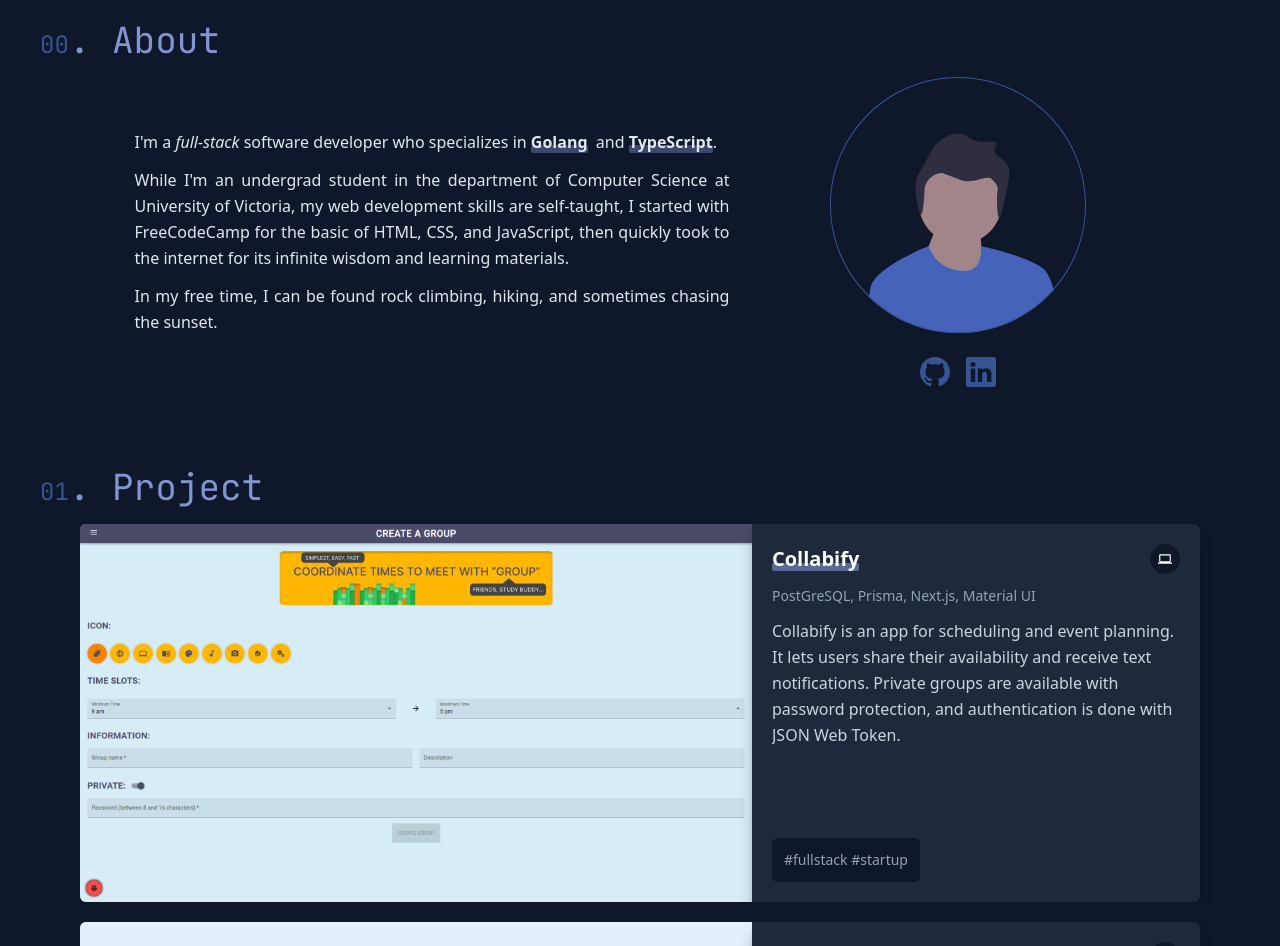
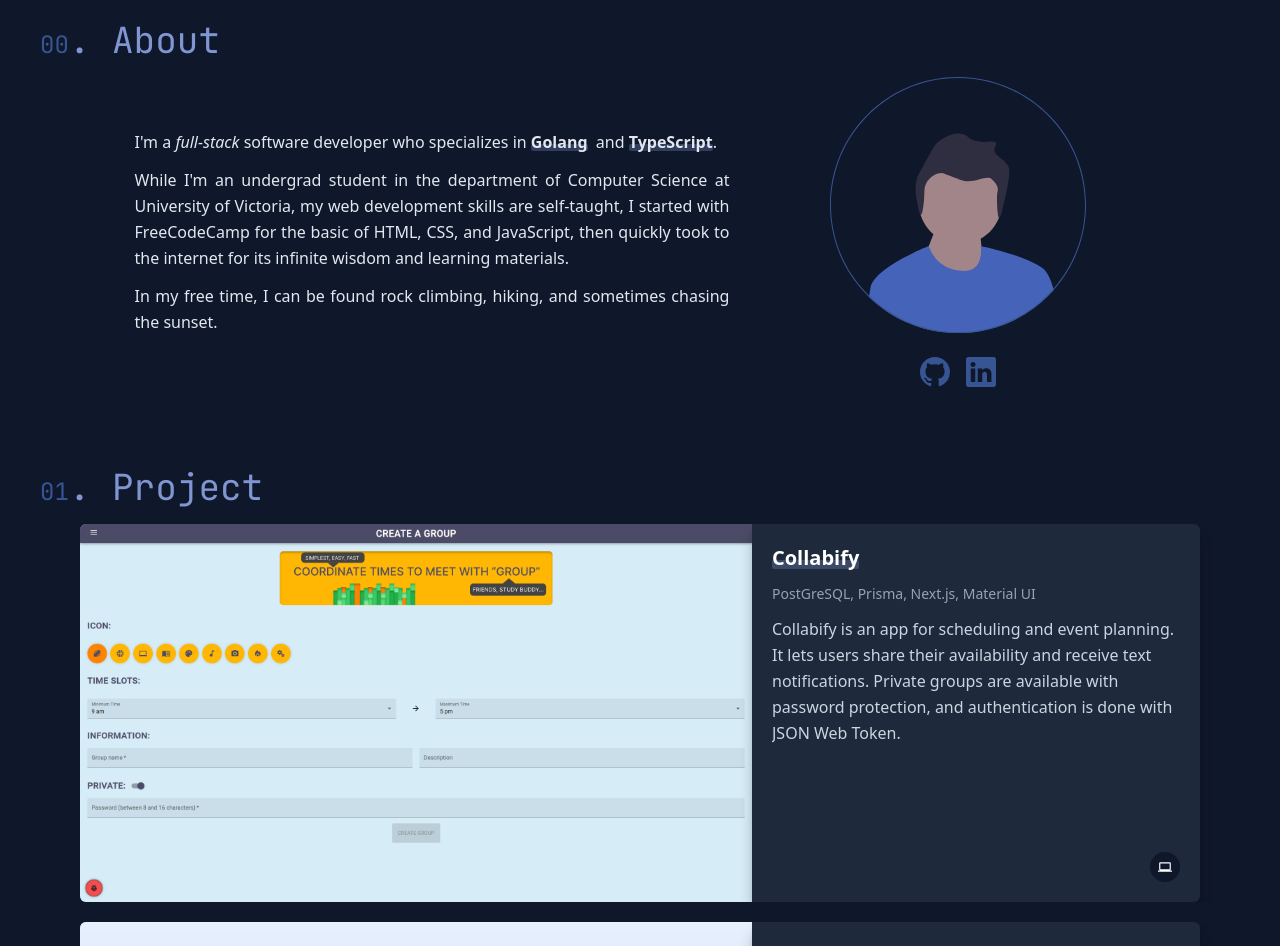
Before and after one commit to hn275/portfolio, a React (Vite) app: page / in a window 1280 px wide. Shown: the part 900-1846 px from the top of the page. Built offline with nearby package versions, Linux system fonts and the light colour scheme.

Commit message:
feat: UI done

```diff
--- a/src/App.tsx
+++ b/src/App.tsx
@@ -35,7 +35,7 @@ function App() {
           "bg-slate-900/70 backdrop-blur z-50 isolate",
         ])}
       />
-      <main className="px-10 leading-relaxed">
+      <main className="px-10 leading-relaxed overflow-x-hidden">
         {/* BANNER */}
         <AnimatedBanner
           className={cx([
@@ -83,7 +83,7 @@ function App() {
               their grades. It has a built-in authentication system, here are
               the mock credentials.
             </p>
-            <div className="flex flex-col items-center lg:flex-row gap-3 text-brand-50 mx-auto mb-1">
+            <div className="flex flex-col items-center lg:items-start gap-2 text-brand-50">
               <CopyToClipboard
                 value="email@email.com"
                 className="bg-slate-900"
--- a/src/components/AnimatedUnderline.tsx
+++ b/src/components/AnimatedUnderline.tsx
@@ -4,12 +4,29 @@ import cx from "classnames";
 
 interface Props extends HTMLAttributes<HTMLSpanElement> {
   h?: number;
+  duration?: number;
+  delay?: number;
 }
 
-export function AnimatedUnderline({ children, className, h }: Props) {
+export function AnimatedUnderline({
+  children,
+  className,
+  h,
+  duration,
+  delay,
+}: Props) {
+  const baseDelay = 0.2;
   const vars: Variants = {
-    hidden: { width: 0 },
-    show: { width: "100%", transition: { delay: 0.3 } },
+    hidden: {
+      width: 0,
+    },
+    show: {
+      width: "100%",
+      transition: {
+        delay: delay ? baseDelay + delay : baseDelay,
+        duration,
+      },
+    },
   };
 
   return (
@@ -17,9 +34,6 @@ export function AnimatedUnderline({ children, className, h }: Props) {
       {children}
       <motion.span
         variants={vars}
-        initial="hidden"
-        whileInView="show"
-        viewport={{ once: true }}
         className={cx([
           "absolute bottom-[2px] left-0 w-full -z-10",
           "bg-brand-50/30 rounded-sm",
--- a/src/features/About/index.tsx
+++ b/src/features/About/index.tsx
@@ -1,7 +1,8 @@
 import Profile from "assets/profile.svg";
 import { SlideIn } from "layout";
-import { SocialLinks } from "components";
+import { AnimatedUnderline, SocialLinks } from "components";
 import cx from "classnames";
+import { motion } from "framer-motion";
 
 export function About() {
   return (
@@ -9,22 +10,21 @@ export function About() {
       <SlideIn
         fromLeft
         className="flex flex-col gap-3 max-w-[65ch] text-justify"
+        amount={0.4}
       >
-        <p>
+        <motion.p>
           I&apos;m a&nbsp;
           <span className="italic">full-stack</span>
           &nbsp;software developer who specializes in&nbsp;
-          <span className="font-semibold relative">
+          <AnimatedUnderline className="font-semibold">
             Golang
-            <span className="underline-accent -z-10" />
-          </span>
+          </AnimatedUnderline>
           &nbsp; and&nbsp;
-          <span className="font-semibold relative">
+          <AnimatedUnderline delay={0.3} className="font-semibold">
             TypeScript
-            <span className="underline-accent" />
-          </span>
+          </AnimatedUnderline>
           .
-        </p>
+        </motion.p>
 
         <p>
           While I&apos;m an undergrad student in the department of Computer
@@ -40,7 +40,10 @@ export function About() {
         </p>
       </SlideIn>
 
-      <SlideIn className="flex flex-col gap-6 justify-center w-full lg:w-max">
+      <SlideIn
+        amount={0.4}
+        className="flex flex-col gap-6 justify-center w-full lg:w-max"
+      >
         <img
           src={Profile}
           alt="profile"
--- a/src/features/Banner/Banner.tsx
+++ b/src/features/Banner/Banner.tsx
@@ -1,14 +1,9 @@
 import BannerSVG from "assets/banner.svg";
-import { SocialLinks } from "components";
-import { motion, Variants } from "framer-motion";
+import { AnimatedUnderline, SocialLinks } from "components";
+import { motion } from "framer-motion";
 import { scrollToID } from "lib/scrollToID";
 
 export function Banner() {
-  const vars: Variants = {
-    hidden: { width: 0 },
-    show: { width: "100%", transition: { delay: 0.3 } },
-  };
-
   return (
     <>
       <img src={BannerSVG} className="max-h-72" />
@@ -19,10 +14,9 @@ export function Banner() {
         </h1>
 
         <motion.p className="text-lg group">
-          <motion.span className="relative isolate font-semibold">
+          <AnimatedUnderline className="font-semibold">
             Full-stack
-            <motion.span variants={vars} className="underline-accent" />
-          </motion.span>
+          </AnimatedUnderline>
           &nbsp;Developer
         </motion.p>
 
--- a/src/features/Project/ProjectCard.tsx
+++ b/src/features/Project/ProjectCard.tsx
@@ -4,8 +4,9 @@ import cx from "classnames";
 import { BsGithub } from "react-icons/bs";
 import { MdOutlineComputer } from "react-icons/md";
 import { ReactNode } from "react";
-import { motion, Variants } from "framer-motion";
+import { motion } from "framer-motion";
 import { SlideIn } from "layout";
+import { AnimatedUnderline } from "components";
 
 interface Props extends ProjectProps {
   children: ReactNode;
@@ -24,12 +25,6 @@ export function ProjectCard(props: Props) {
     children,
     className,
   } = props;
-
-  const vars: Variants = {
-    hidden: { width: 0 },
-    show: { width: "100%", transition: { delay: 0.2 } },
-  };
-
   return (
     <SlideIn
       fromLeft={fromLeft}
@@ -57,20 +52,21 @@ export function ProjectCard(props: Props) {
           "overflow-y-hidden",
         ])}
       >
-        <motion.div className="flex justify-between items-center">
         <motion.h2
           className={cx([
             "text-white font-bold text-lg md:text-xl relative w-max isolate",
           ])}
         >
-            <motion.span
-              variants={vars}
-              className="absolute bottom-[2px] left-0 h-2 w-full bg-brand-50/60 -z-10 rounded-sm"
-            />
-            {title}
+          <AnimatedUnderline h={9}>{title}</AnimatedUnderline>
         </motion.h2>
 
-          <div className="flex gap-3 items-center">
+        <p className="text-sm text-slate-400">{stacks.join(", ")}</p>
+
+        <div className="flex flex-col gap-1 text-slate-300 overflow-y-hidden overflow-x-hidden h-full">
+          {children}
+        </div>
+
+        <div className="flex gap-3 items-center justify-end">
           {github && (
             <a className="link-icon" href={github} target="_blank">
               <BsGithub title={github} className="" />
@@ -82,17 +78,6 @@ export function ProjectCard(props: Props) {
             </a>
           )}
         </div>
-        </motion.div>
-
-        <p className="text-sm text-slate-400">{stacks.join(", ")}</p>
-
-        <div className="flex flex-col gap-1 text-slate-300 overflow-y-scroll h-full">
-          {children}
-        </div>
-
-        <p className="text-slate-400 text-sm p-3 bg-slate-900 w-max rounded-md">
-          {tags.join(" ")}
-        </p>
       </motion.section>
     </SlideIn>
   );
--- a/src/index.css
+++ b/src/index.css
@@ -58,5 +58,6 @@ main {
     @apply text-brand-50 hover:text-brand-50;
     @apply bg-transparent hover:bg-brand-300/20;
     @apply hover:brightness-125;
+    @apply shadow-md shadow-transparent hover:shadow-brand-50/10;
   }
 }
--- a/src/layout/FadeIn.tsx
+++ b/src/layout/FadeIn.tsx
@@ -3,8 +3,9 @@ import { motion, Variants } from "framer-motion";
 
 interface Props extends HTMLAttributes<HTMLDivElement> {
   delay?: number;
+  amount?: number;
 }
-export function FadeIn({ children, className, delay }: Props) {
+export function FadeIn({ children, className, delay, amount }: Props) {
   const vars: Variants = {
     hidden: { opacity: 0 },
     show: {
@@ -19,7 +20,7 @@ export function FadeIn({ children, className, delay }: Props) {
 
   return (
     <motion.div
-      viewport={{ once: true, amount: "all", margin: "100px" }}
+      viewport={{ once: true, amount: amount || 0.8 }}
       variants={vars}
       initial="hidden"
       whileInView="show"
--- a/src/layout/SlideIn.tsx
+++ b/src/layout/SlideIn.tsx
@@ -4,8 +4,15 @@ import { motion, Variants } from "framer-motion";
 interface Props extends HTMLAttributes<HTMLDivElement> {
   fromLeft?: boolean;
   delay?: number;
+  amount?: number;
 }
-export function SlideIn({ fromLeft, children, className, delay }: Props) {
+export function SlideIn({
+  fromLeft,
+  children,
+  className,
+  delay,
+  amount,
+}: Props) {
   const vars: Variants = {
     hidden: { x: fromLeft ? -40 : 40, opacity: 0 },
     show: {
@@ -21,7 +28,7 @@ export function SlideIn({ fromLeft, children, className, delay }: Props) {
 
   return (
     <motion.div
-      viewport={{ once: true, amount: "some", margin: "100px" }}
+      viewport={{ once: true, amount: amount || 0.4 }}
       variants={vars}
       initial="hidden"
       whileInView="show"
```
Lines whose indentation alone changed are shown as unchanged.
